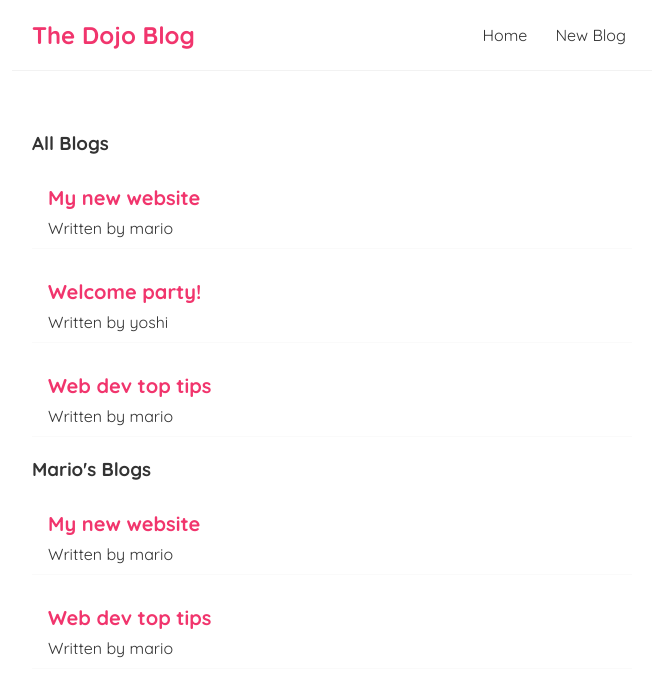
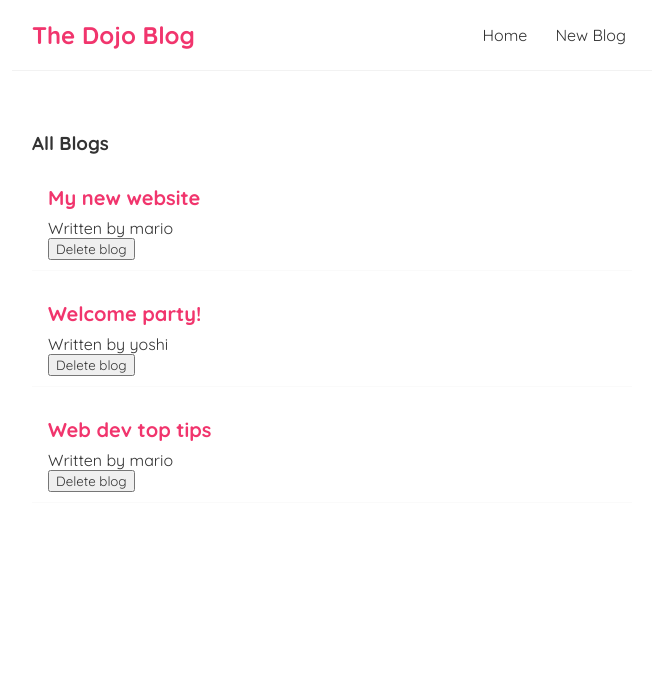
Before and after one commit to akshaylals/learn-react, a React (Create React App) app in the folder dojo-blog/: page / in a window 1280 px wide. Shown: the top 696 px of the page, without its empty margins (308-964 px from the left). Built offline with nearby package versions, Linux system fonts and the light colour scheme.

Commit message:
pass functions into props

```diff
--- a/dojo-blog/src/BlogList.js
+++ b/dojo-blog/src/BlogList.js
@@ -1,5 +1,4 @@
-const BlogList = ({ blogs, title }) => {
-
+const BlogList = ({ blogs, title, handleDelete }) => {
     return (
         <div className="blog-list">
             <h3>{ title }</h3>
@@ -7,6 +6,7 @@
                 <div className="blog-preview" key={ blog.id }>
                     <h2>{ blog.title }</h2>
                     <p>Written by { blog.author }</p>
+                    <button onClick={() => handleDelete(blog.id)}>Delete blog</button>
                 </div>
             )) }
         </div>
--- a/dojo-blog/src/Home.js
+++ b/dojo-blog/src/Home.js
@@ -8,11 +8,15 @@
         { title: 'Web dev top tips', body: 'lorem ipsum...', author: 'mario', id: 3 }
     ]);
 
+    const handleDelete = (id) => {
+        const newBlogs = blogs.filter((blog) => blog.id != id);
+        setBlogs(newBlogs);
+    }
+
 
     return (
         <div className="home">
-            <BlogList blogs={ blogs } title="All Blogs" />
-            <BlogList blogs={ blogs.filter((blog) => blog.author === 'mario') } title="Mario's Blogs" />
+            <BlogList blogs={ blogs } title="All Blogs" handleDelete={handleDelete} />
         </div>
     );
 }
```
